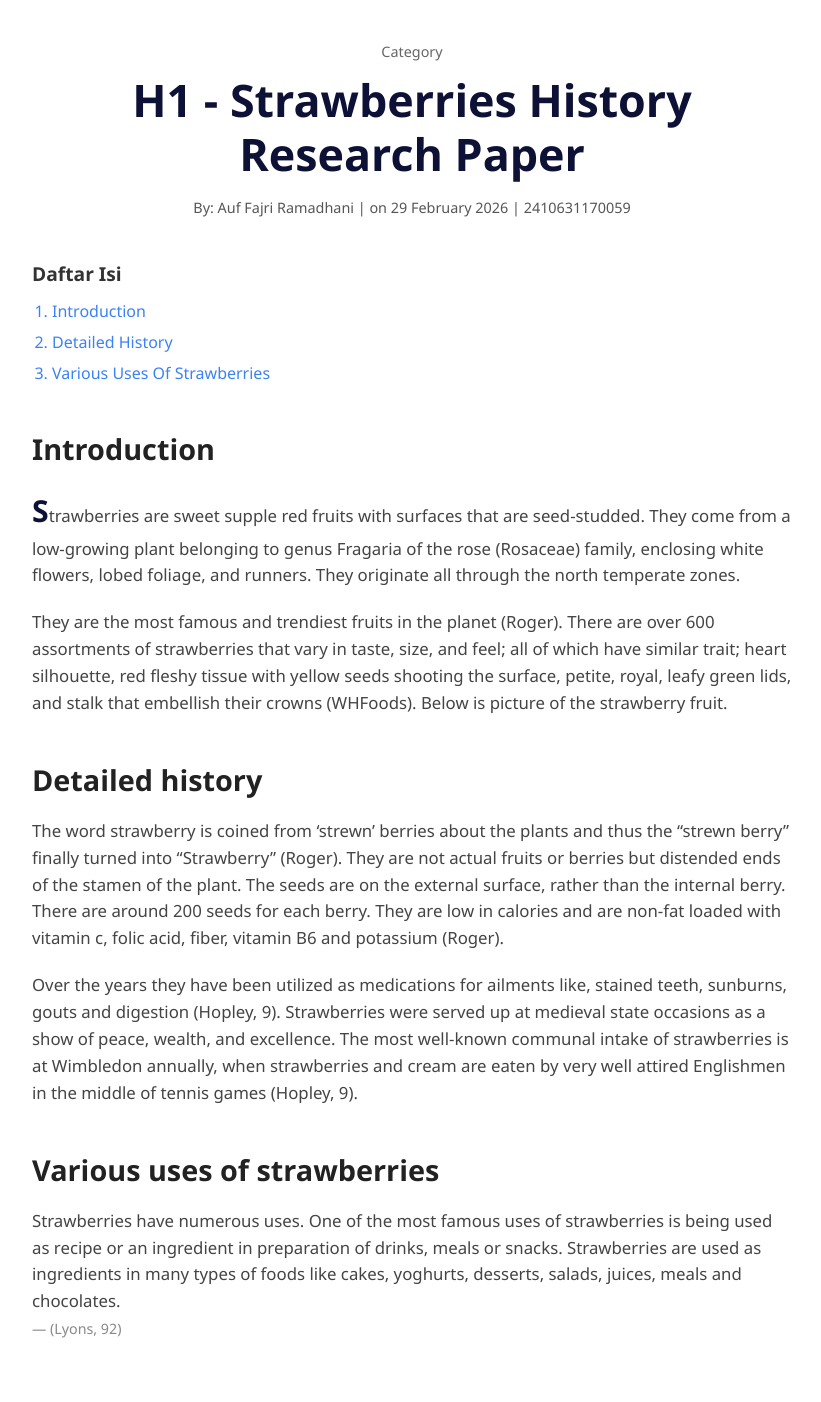
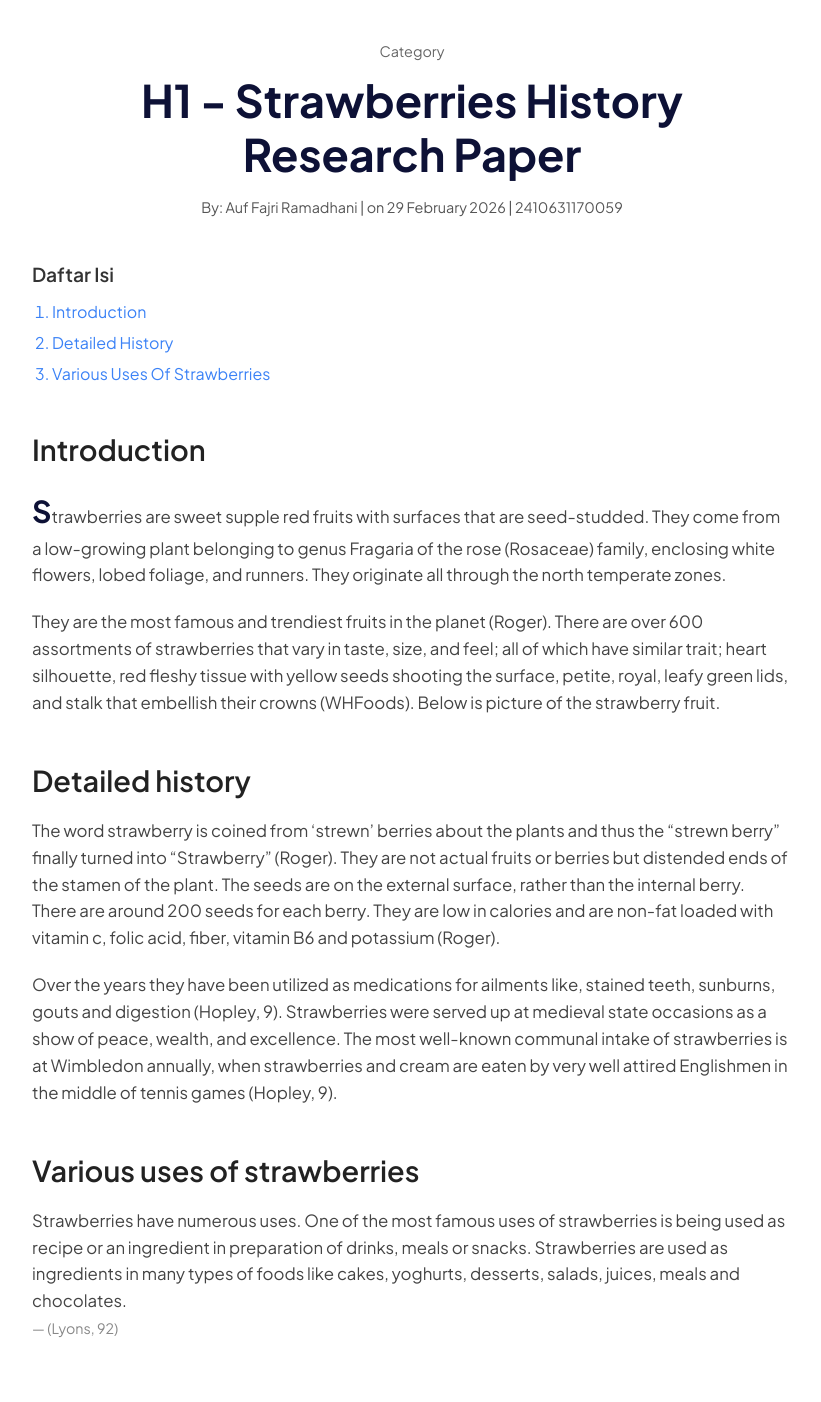
Before and after one commit to awfajri/belajar-pbw, a PHP site: page / in a window 1280 px wide. Shown: the whole page, without its empty margins (228-1049 px from the left). Run offline with PHP 8.4, Linux system fonts and the light colour scheme.

Commit message:
tugas praktikum pertama

```diff
--- a/tugas-praktikum/pertama/index.html
+++ b/tugas-praktikum/pertama/index.html
@@ -1,13 +1,23 @@
 <!doctype html>
 <html lang="en">
   <head>
+    <!-- Meta tag untuk mengatur karakter encoding dan viewport responsif -->
     <meta charset="UTF-8" />
     <meta name="viewport" content="width=device-width, initial-scale=1.0" />
     <title>Strawberries History Research Paper</title>
+    <!-- Link stylesheet CSS eksternal -->
     <link rel="stylesheet" href="style.css" />
+    <!-- Link untuk memuat font dari Google Fonts -->
+    <link rel="preconnect" href="https://fonts.googleapis.com" />
+    <link rel="preconnect" href="https://fonts.gstatic.com" crossorigin />
+    <link
+      href="https://fonts.googleapis.com/css2?family=Plus+Jakarta+Sans:ital,wght@0,200..800;1,200..800&display=swap"
+      rel="stylesheet"
+    />
   </head>
   <body>
     <div class="container">
+      <!-- Header artikel dengan judul, kategori, dan metadata -->
       <header class="article-header">
         <p class="category">Category</p>
         <h1>H1 - Strawberries History<br />Research Paper</h1>
@@ -16,6 +26,7 @@
         </p>
       </header>
 
+      <!-- Navigasi daftar isi dengan link ke setiap bagian -->
       <nav class="toc">
         <h3>Daftar Isi</h3>
         <ol>
@@ -25,14 +36,15 @@
         </ol>
       </nav>
 
+      <!-- Konten artikel utama dengan beberapa bagian -->
       <article>
         <h2 id="intro">Introduction</h2>
         <p>
-          <span class="drop-cap">S</span>trawberries are sweet supple red fruits
-          with surfaces that are seed-studded. They come from a low-growing
-          plant belonging to genus Fragaria of the rose (Rosaceae) family,
-          enclosing white flowers, lobed foliage, and runners. They originate
-          all through the north temperate zones.
+          <span class="teks-bold">S</span>trawberries are sweet supple red
+          fruits with surfaces that are seed-studded. They come from a
+          low-growing plant belonging to genus Fragaria of the rose (Rosaceae)
+          family, enclosing white flowers, lobed foliage, and runners. They
+          originate all through the north temperate zones.
         </p>
         <p>
           They are the most famous and trendiest fruits in the planet (Roger).
--- a/tugas-praktikum/pertama/style.css
+++ b/tugas-praktikum/pertama/style.css
@@ -1,26 +1,27 @@
 /* Reset margin dan padding default bawaan browser */
+/* Mengatur box-sizing agar padding dan border termasuk dalam ukuran total */
 * {
   margin: 0;
   padding: 0;
   box-sizing: border-box;
 }
 
+/* Styling elemen body dengan font dan warna dasar */
 body {
-  /* Menggunakan font sans-serif agar terlihat modern dan bersih */
-  font-family: "Segoe UI", Tahoma, Geneva, Verdana, sans-serif;
+  font-family: "Plus Jakarta Sans", sans-serif;
   color: #333;
   line-height: 1.6;
   background-color: #fff;
 }
 
-/* Membungkus konten agar posisinya di tengah layar dengan lebar maksimal */
+/* Container untuk membungkus konten di tengah layar dengan lebar maksimal */
 .container {
   max-width: 800px;
   margin: 0 auto;
   padding: 40px 20px;
 }
 
-/* Styling Bagian Header (Judul Artikel) */
+/* Styling bagian header dengan judul, kategori, dan metadata artikel */
 .article-header {
   text-align: center;
   margin-bottom: 40px;
@@ -34,7 +35,7 @@ body {
 
 h1 {
   font-size: 2.8em;
-  color: #0d1136; /* Warna biru dongker pekat sesuai gambar */
+  color: #0d1136;
   line-height: 1.2;
   margin-bottom: 15px;
 }
@@ -44,7 +45,7 @@ h1 {
   color: #555;
 }
 
-/* Styling Bagian Daftar Isi */
+/* Styling bagian daftar isi dengan link navigasi ke setiap bagian */
 .toc {
   margin-bottom: 40px;
 }
@@ -56,7 +57,7 @@ h1 {
 }
 
 .toc ol {
-  padding-left: 20px; /* Memberi jarak ke dalam untuk penomoran list */
+  padding-left: 20px;
 }
 
 .toc li {
@@ -65,15 +66,15 @@ h1 {
 }
 
 .toc a {
-  color: #3b82f6; /* Warna link biru terang */
-  text-decoration: none; /* Menghilangkan garis bawah bawaan link */
+  color: #3b82f6;
+  text-decoration: none;
 }
 
 .toc a:hover {
   text-decoration: underline;
 }
 
-/* Styling Konten Paragraf dan Sub-judul */
+/* Styling heading artikel h2 dengan ukuran dan margin yang tepat */
 article h2 {
   font-size: 1.8em;
   color: #222;
@@ -88,8 +89,7 @@ article p {
   margin-bottom: 20px;
 }
 
-/* Meniru gaya Drop-cap (Huruf besar di awal teks) */
-.drop-cap {
+.teks-bold {
   font-size: 1.8em;
   font-weight: bold;
   color: #0d1136;
```
